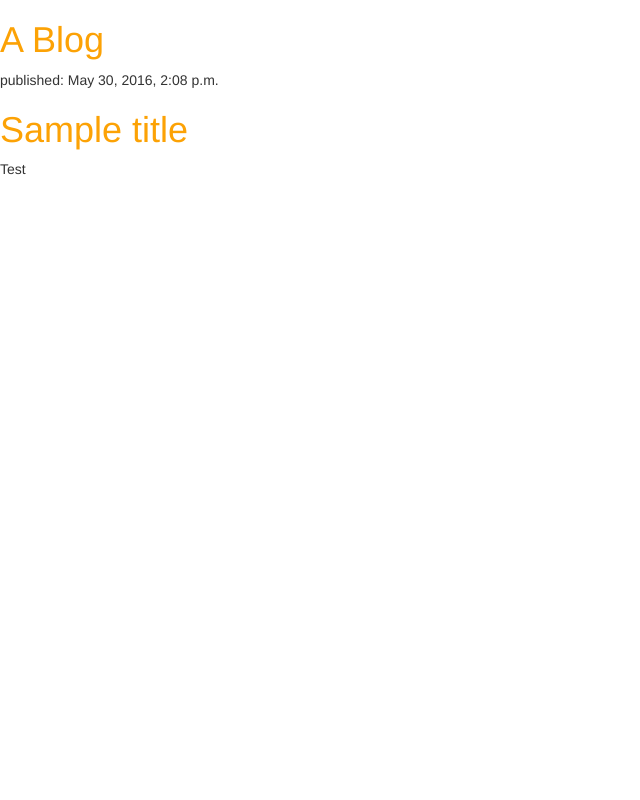
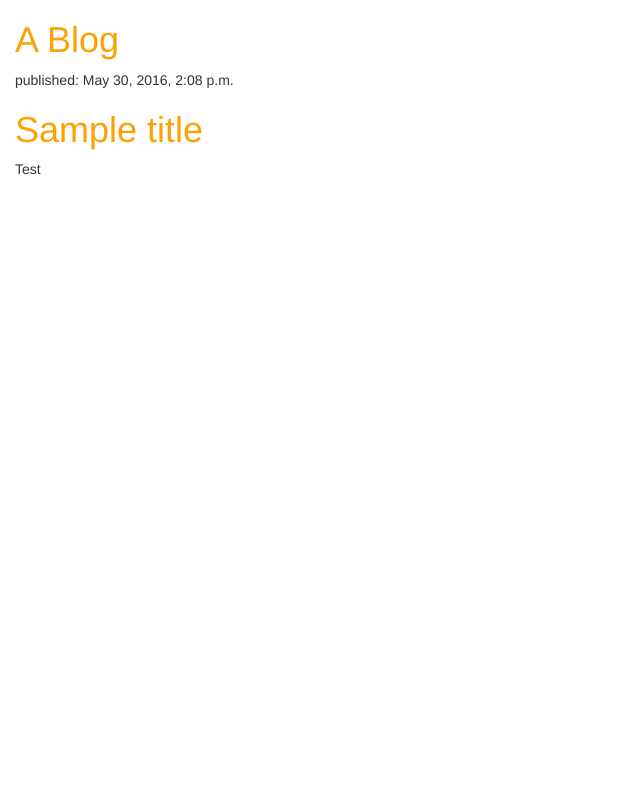
Before and after one commit to mattdeekay/capital, a Django app: page / in a window 1280 px wide. Shown: the whole page, without its empty margins (0-640 px from the left). Run offline with Django 3.2, Linux system fonts and the light colour scheme; data comes from the database, SQL or seed files in the repository; some libraries are stand-ins or nearby versions.

Commit message:
Minor change in blog.css, in post_list.html I imported font Lobster from Google Fonts

```diff
--- a/blog/static/css/blog.css
+++ b/blog/static/css/blog.css
@@ -1,3 +1,7 @@
 h1 a {
     color: #FCA205;
 }
+
+body {
+    padding-left: 15px;
+}
--- a/blog/templates/blog/post_list.html
+++ b/blog/templates/blog/post_list.html
@@ -4,6 +4,7 @@
         <link rel="stylesheet" href="//maxcdn.bootstrapcdn.com/bootstrap/3.2.0/css/bootstrap.min.css">
         <link rel="stylesheet" href="//maxcdn.bootstrapcdn.com/bootstrap/3.2.0/css/bootstrap-theme.min.css">
         <link rel="stylesheet" href="{% static 'css/blog.css' %}">
+        <link href="http://fonts.googleapis.com/css?family=Lobster&subset=latin,latin-ext" rel="stylesheet" type="text/css">
         <title>Blog</title>
     </head>
     <body>
```
